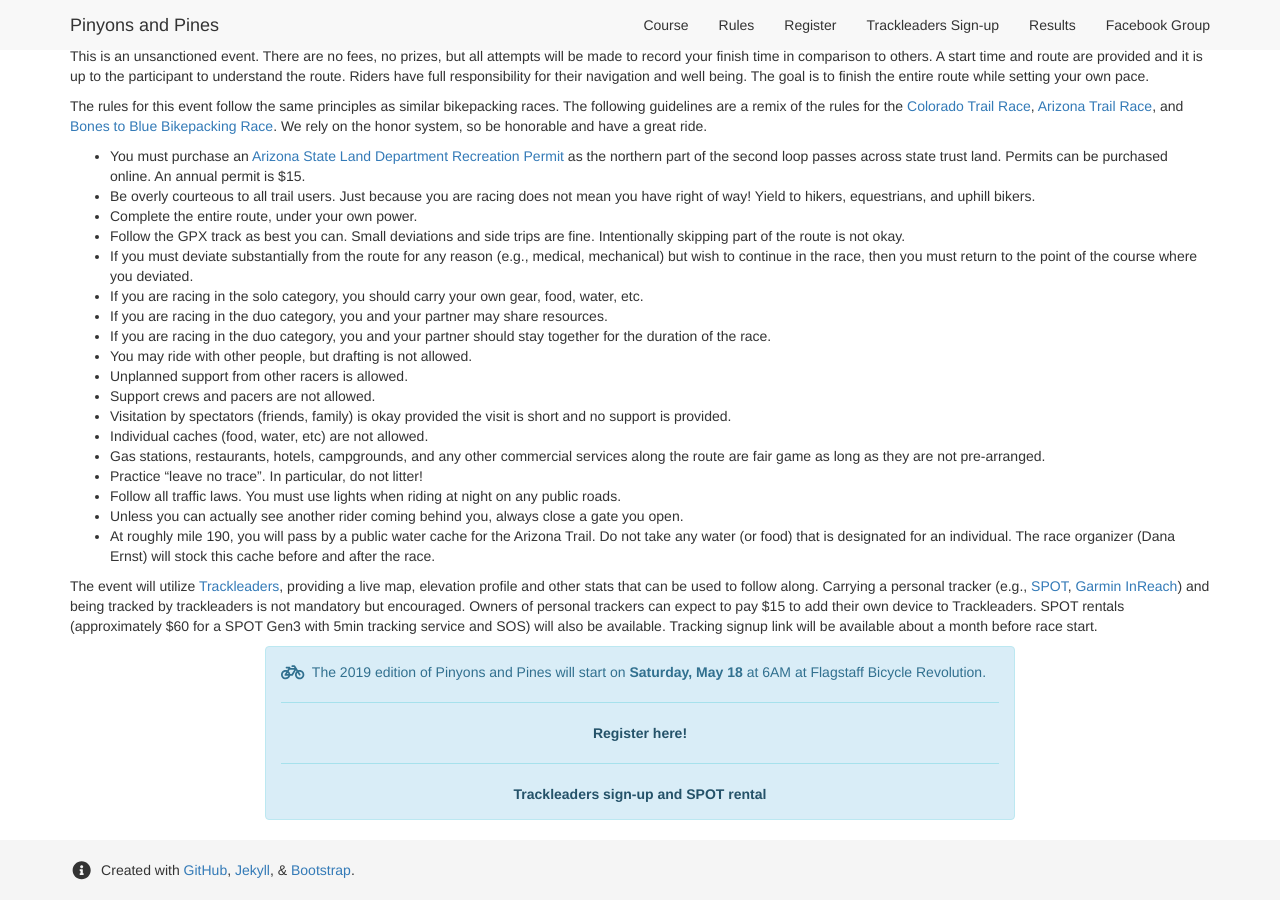
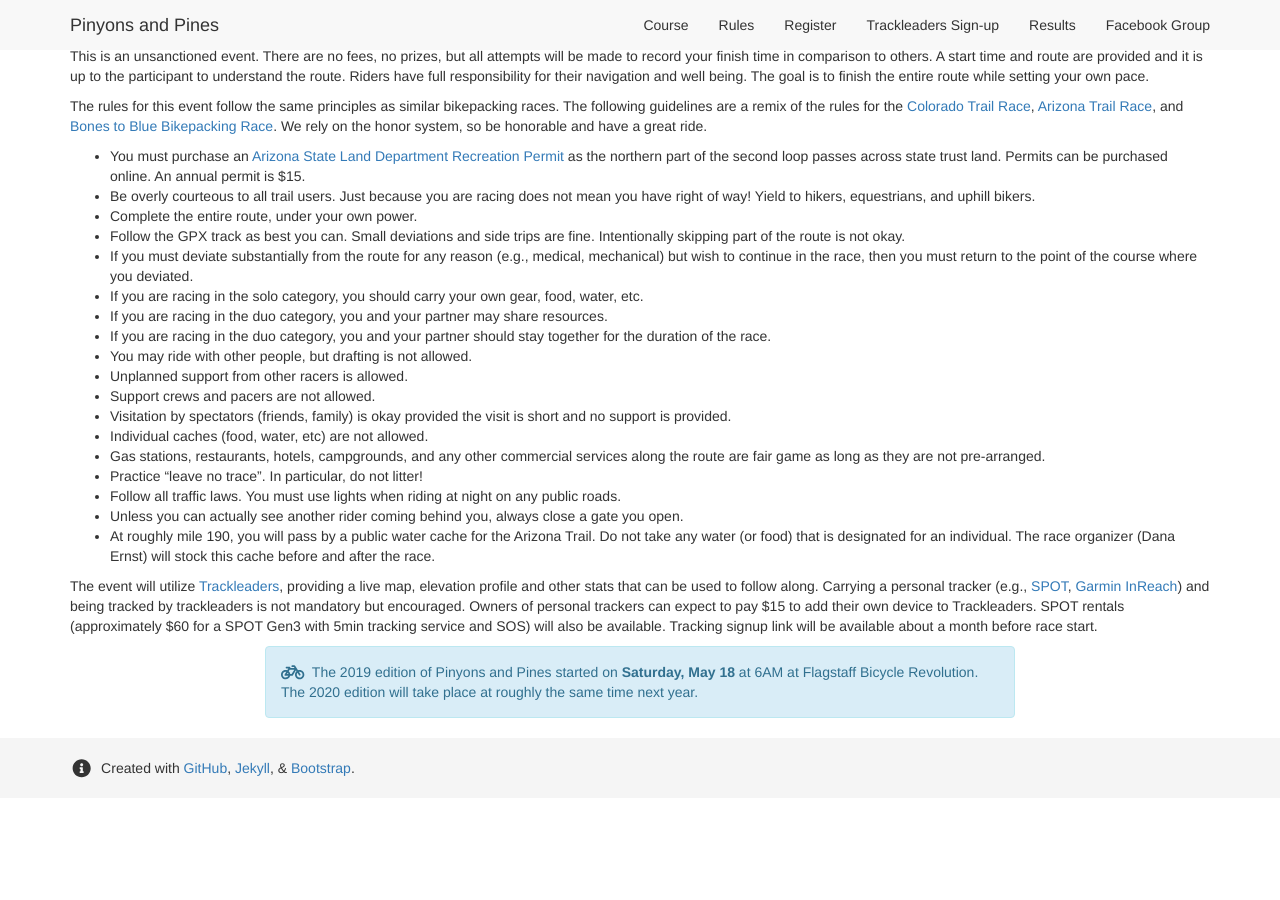
Before and after one commit to dcernst/PinyonsPines, a Jekyll site: the page built from rules.md, in a window 1280 px wide and 900 px high, scrolled down 514 px. Built offline with Jekyll 4.4.1, drawn with Linux system fonts in a browser that asks for light colours; nearby versions of some CDN libraries; after the commit the page ends 1312 px from its top, so only the background shows below that.

Commit message:
Update rules.md

```diff
--- a/rules.md
+++ b/rules.md
@@ -40,8 +40,9 @@ The event will utilize [Trackleaders](http://trackleaders.com), providing a live
 </div>
 <div class="col-xs-12 col-sm-12 col-md-8 col-lg-8">
 <div class="alert alert-info" role="alert">
-<i class="fas fa-bicycle fa-lg"></i>&nbsp; The 2019 edition of Pinyons and Pines will start on <strong>Saturday, May 18</strong> at 6AM at Flagstaff Bicycle Revolution.
+<i class="fas fa-bicycle fa-lg"></i>&nbsp; The 2019 edition of Pinyons and Pines started on <strong>Saturday, May 18</strong> at 6AM at Flagstaff Bicycle Revolution. The 2020 edition will take place at roughly the same time next year.
 
+<!--
 <hr>
 <center>
 <a href="https://docs.google.com/forms/d/e/1FAIpQLSf0Hpx2bJai-bseT1WJOTMZnYV5TtgrC0d0hLpGAltCE9qyjQ/viewform?usp=sf_link" class="alert-link" target="_blank">Register here!</a>
@@ -51,6 +52,7 @@ The event will utilize [Trackleaders](http://trackleaders.com), providing a live
 <center>
 <a href="https://form.jotform.com/trackleaders/pinyonspines19" class="alert-link" target="_blank">Trackleaders sign-up and SPOT rental</a>
 </center>
+-->
 
 </div>
 </div>
```
